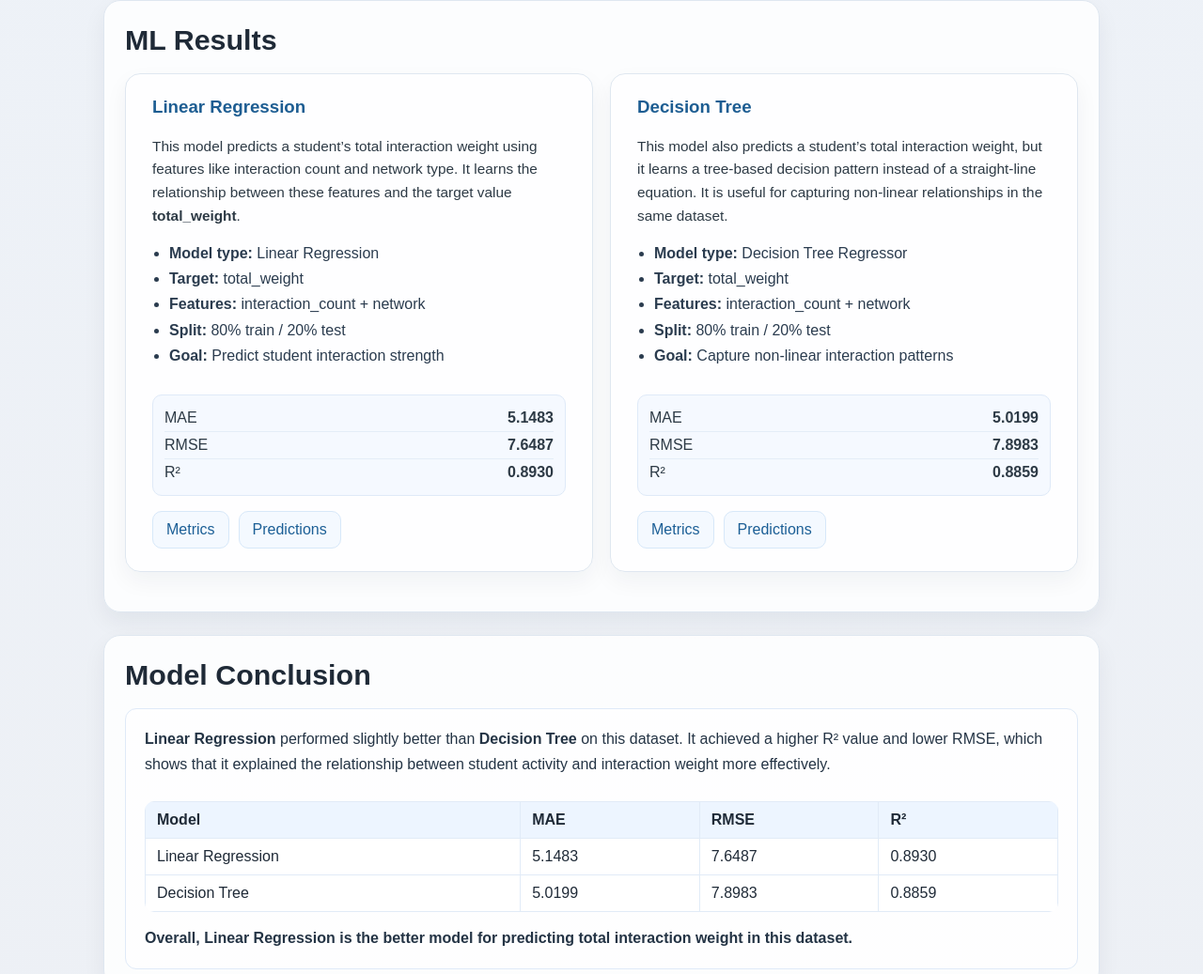
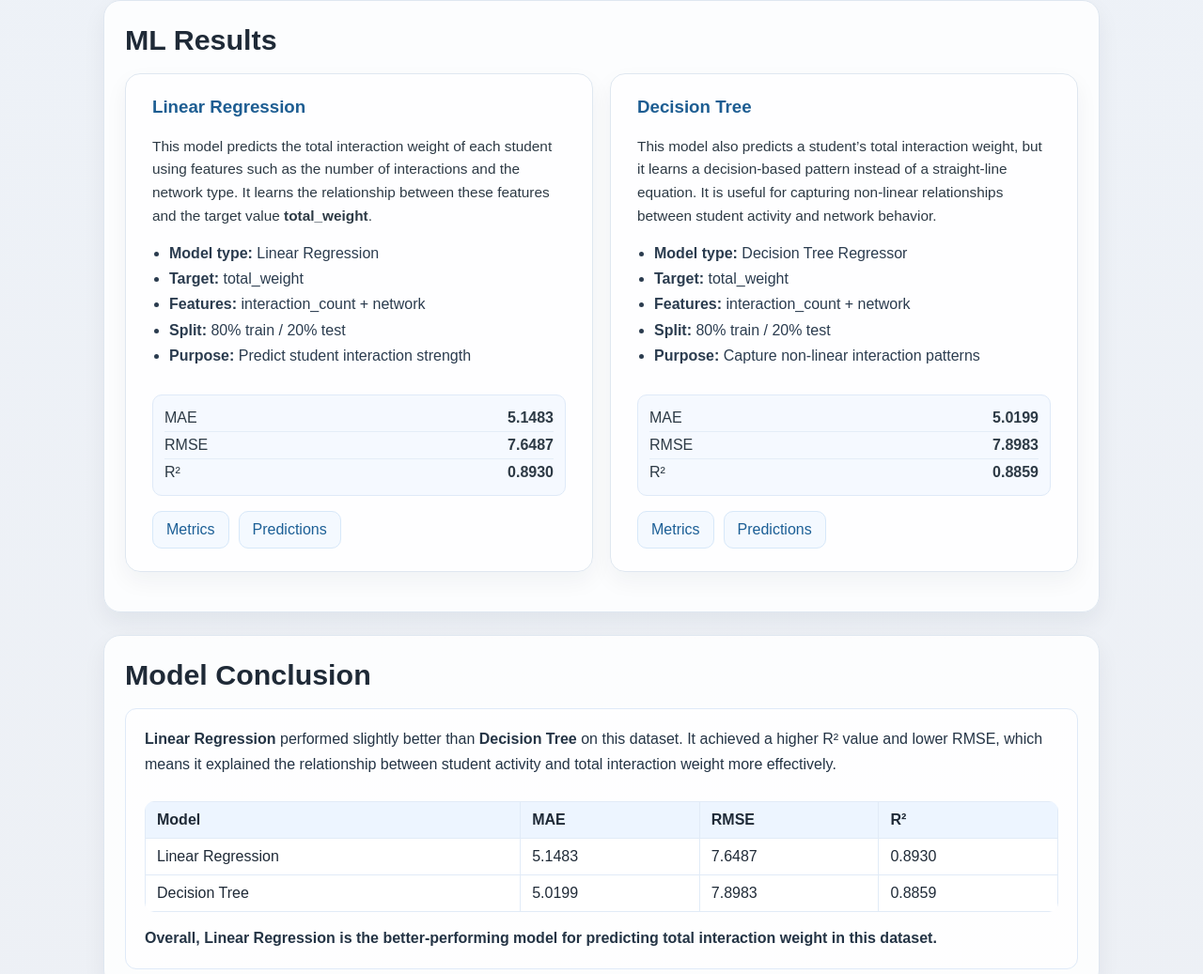
Before and after one commit to rajatrajan03/INT315CA2PROJECT, a plain HTML site: page showcase_site/index.html in a window 1280 px wide. Shown: the part 2170-3207 px from the top of the page at 94% size. Drawn offline with Linux system fonts and the light colour scheme.

Commit message:
Refactor model descriptions in index.html for clarity and consistency

```diff
--- a/showcase_site/index.html
+++ b/showcase_site/index.html
@@ -148,7 +148,7 @@
           <div class="card ml-card">
             <h3>Linear Regression</h3>
             <p class="model-summary">
-              This model predicts a student’s total interaction weight using features like interaction count and network type.
+              This model predicts the total interaction weight of each student using features such as the number of interactions and the network type.
               It learns the relationship between these features and the target value <strong>total_weight</strong>.
             </p>
             <ul class="model-info">
@@ -156,7 +156,7 @@
               <li><strong>Target:</strong> total_weight</li>
               <li><strong>Features:</strong> interaction_count + network</li>
               <li><strong>Split:</strong> 80% train / 20% test</li>
-              <li><strong>Goal:</strong> Predict student interaction strength</li>
+              <li><strong>Purpose:</strong> Predict student interaction strength</li>
             </ul>
             <div class="metric-box">
               <div class="metric-row"><span>MAE</span><strong>5.1483</strong></div>
@@ -172,15 +172,15 @@
           <div class="card ml-card">
             <h3>Decision Tree</h3>
             <p class="model-summary">
-              This model also predicts a student’s total interaction weight, but it learns a tree-based decision pattern instead of a straight-line equation.
-              It is useful for capturing non-linear relationships in the same dataset.
+              This model also predicts a student’s total interaction weight, but it learns a decision-based pattern instead of a straight-line equation.
+              It is useful for capturing non-linear relationships between student activity and network behavior.
             </p>
             <ul class="model-info">
               <li><strong>Model type:</strong> Decision Tree Regressor</li>
               <li><strong>Target:</strong> total_weight</li>
               <li><strong>Features:</strong> interaction_count + network</li>
               <li><strong>Split:</strong> 80% train / 20% test</li>
-              <li><strong>Goal:</strong> Capture non-linear interaction patterns</li>
+              <li><strong>Purpose:</strong> Capture non-linear interaction patterns</li>
             </ul>
             <div class="metric-box">
               <div class="metric-row"><span>MAE</span><strong>5.0199</strong></div>
@@ -203,7 +203,7 @@
         <div class="comparison-box">
           <p>
             <strong>Linear Regression</strong> performed slightly better than <strong>Decision Tree</strong> on this dataset.
-            It achieved a higher R² value and lower RMSE, which shows that it explained the relationship between student activity and interaction weight more effectively.
+            It achieved a higher R² value and lower RMSE, which means it explained the relationship between student activity and total interaction weight more effectively.
           </p>
 
           <div class="comparison-table-wrap">
@@ -234,7 +234,7 @@
           </div>
 
           <p class="conclusion-final">
-            Overall, <strong>Linear Regression</strong> is the better model for predicting total interaction weight in this dataset.
+            Overall, <strong>Linear Regression</strong> is the better-performing model for predicting total interaction weight in this dataset.
           </p>
         </div>
       </section>
```
